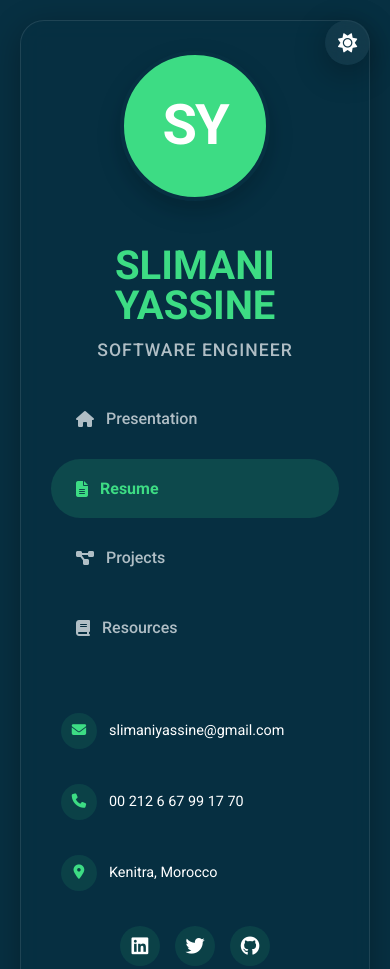
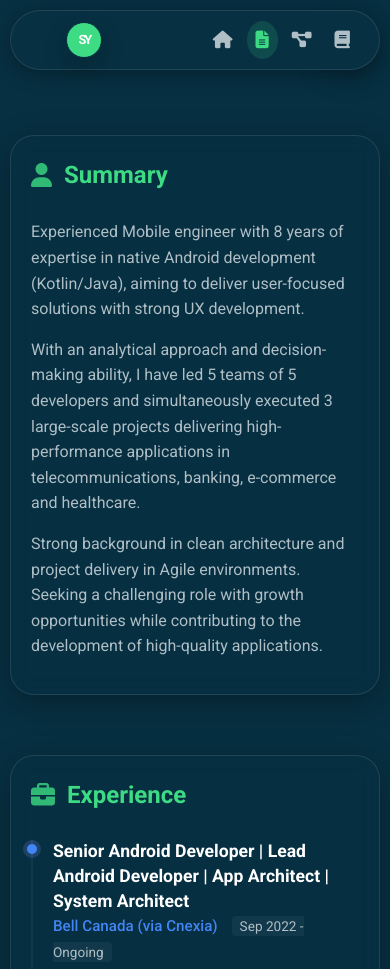
Before and after one commit to slimaniiyassine/resumewebsite, a plain HTML site: page resume.html in a window 390 px wide. Shown: the top 969 px of the page. Drawn offline with Linux system fonts and the light colour scheme.

Commit message:
Fix mobile responsiveness: sticky header, text truncation, and layout polish

```diff
--- a/resume.html
+++ b/resume.html
@@ -32,10 +32,12 @@
                 </div>
 
                 <nav class="main-nav">
-                    <a href="index.html" class="nav-item"><i class="fas fa-home"></i> Presentation</a>
-                    <a href="resume.html" class="nav-item active"><i class="fas fa-file-alt"></i> Resume</a>
-                    <a href="projects.html" class="nav-item"><i class="fas fa-project-diagram"></i> Projects</a>
-                    <a href="resources.html" class="nav-item"><i class="fas fa-book"></i> Resources</a>
+                    <a href="index.html" class="nav-item"><i class="fas fa-home"></i> <span>Presentation</span></a>
+                    <a href="resume.html" class="nav-item active"><i class="fas fa-file-alt"></i>
+                        <span>Resume</span></a>
+                    <a href="projects.html" class="nav-item"><i class="fas fa-project-diagram"></i>
+                        <span>Projects</span></a>
+                    <a href="resources.html" class="nav-item"><i class="fas fa-book"></i> <span>Resources</span></a>
                 </nav>
 
                 <div class="contact-info">
--- a/styles.css
+++ b/styles.css
@@ -59,6 +59,22 @@ body {
     line-height: 1.6;
     min-height: 100vh;
     transition: background-color 0.3s ease, color 0.3s ease;
+    width: 100%;
+}
+
+p,
+h1,
+h2,
+h3,
+h4,
+h5,
+h6,
+span,
+li,
+div {
+    overflow-wrap: break-word;
+    word-wrap: break-word;
+    max-width: 100%;
 }
 
 /* Theme Toggle */
@@ -481,6 +497,13 @@ a {
     position: relative;
     padding-left: 20px;
     border-left: 2px solid rgba(255, 255, 255, 0.05);
+    width: 100%;
+}
+
+.timeline-content {
+    width: 100%;
+    overflow: visible;
+    /* Allow content to show */
 }
 
 .timeline-item {
@@ -507,6 +530,8 @@ a {
     font-size: 1.1rem;
     font-weight: 700;
     color: var(--text-main);
+    word-break: break-word;
+    line-height: 1.4;
 }
 
 .company {
@@ -827,16 +852,166 @@ a {
 @media (max-width: 900px) {
     .app-container {
         grid-template-columns: 1fr;
-        padding: 20px;
+        padding: 10px;
+        gap: 20px;
+        width: 100%;
+        /* overflow-x: hidden; Removed to fix sticky */
+        padding-top: 135px;
+        /* Increased space a bit more */
     }
 
     .sidebar {
-        position: relative;
-        top: 0;
+        position: fixed;
+        top: 10px;
+        left: 10px;
+        right: 10px;
+        width: auto;
+        z-index: 1000;
+        height: auto;
+        overflow-y: visible;
+        margin-bottom: 0;
+    }
+
+    .profile-card {
+        padding: 10px 10px 10px 5px;
+        /* Reduced left padding to move icon left */
+        display: flex;
+        flex-direction: row;
+        align-items: center;
+        justify-content: space-between;
+        text-align: left;
+        border-radius: 50px;
+        background: #073042;
+        /* Solid background to prevent bleed-through */
+        border: 1px solid rgba(255, 255, 255, 0.1);
+        box-shadow: 0 4px 20px rgba(0, 0, 0, 0.3);
+        z-index: 1002;
+        /* Ensure it's above everything */
+        height: 60px;
+        /* Fixed height for consistency */
+    }
+
+    .profile-pic-placeholder {
+        width: 36px;
+        height: 36px;
+        min-width: 36px;
+        /* Force size */
+        min-height: 36px;
+        /* Force size */
+        font-size: 0.8rem;
+        margin-bottom: 0;
+        margin-right: 12px;
+        border-width: 1px;
+        flex-shrink: 0;
+        display: flex;
+        align-items: center;
+        justify-content: center;
+    }
+
+    .profile-pic-placeholder .initials {
+        font-size: 0.8rem;
+        /* Force font size on inner element */
+        line-height: 1;
+        margin-top: 1px;
+        /* Optical alignment */
+    }
+
+    .profile-header {
+        margin-bottom: 0;
+        margin-right: auto;
+        display: flex;
+        align-items: center;
+        overflow: hidden;
+        /* Prevent name overflow */
+        height: 100%;
+        /* Full height for alignment */
+    }
+
+    .name {
+        font-size: 0;
+        /* Hide original text to prevent duplication */
+        line-height: 1;
+        white-space: nowrap;
+        display: flex;
+        align-items: center;
+    }
+
+    .name br {
+        display: none;
+    }
+
+    .name::after {
+        content: " YASSINE";
+        display: inline;
+        margin-left: 4px;
+    }
+
+    .title {
+        display: none;
+    }
+
+    .main-nav {
+        flex-direction: row;
+        flex-wrap: nowrap;
+        justify-content: flex-end;
+        gap: 5px;
+        margin: 0;
+        width: auto;
+    }
+
+    .nav-item {
+        width: auto;
+        padding: 8px;
+        font-size: 1.1rem;
+        /* Larger icons */
+        border-radius: 50%;
+        /* Circular buttons */
+        aspect-ratio: 1;
+        display: flex;
+        align-items: center;
+        justify-content: center;
+    }
+
+    .nav-item span {
+        display: none;
+        /* Hide text on mobile, show only icons */
+    }
+
+    .nav-item i {
+        margin: 0;
+    }
+
+    .contact-info,
+    .sidebar-footer {
+        display: none;
+        /* Hide contact info in sticky header */
     }
 
     .grid-2-col {
         grid-template-columns: 1fr;
+    }
+
+    .hero-title {
+        font-size: 2.2rem;
+    }
+
+    .glass-panel {
+        padding: 20px;
+        /* Reduced from 30px */
+    }
+
+    p,
+    h1,
+    h2,
+    h3,
+    h4,
+    h5,
+    h6,
+    span,
+    li,
+    div {
+        overflow-wrap: anywhere;
+        /* Stronger wrapping */
     }
 }
 
```
Also changed, not shown: index.html (+6 -4 lines), projects.html (+5 -4 lines), resources.html (+6 -4 lines).
